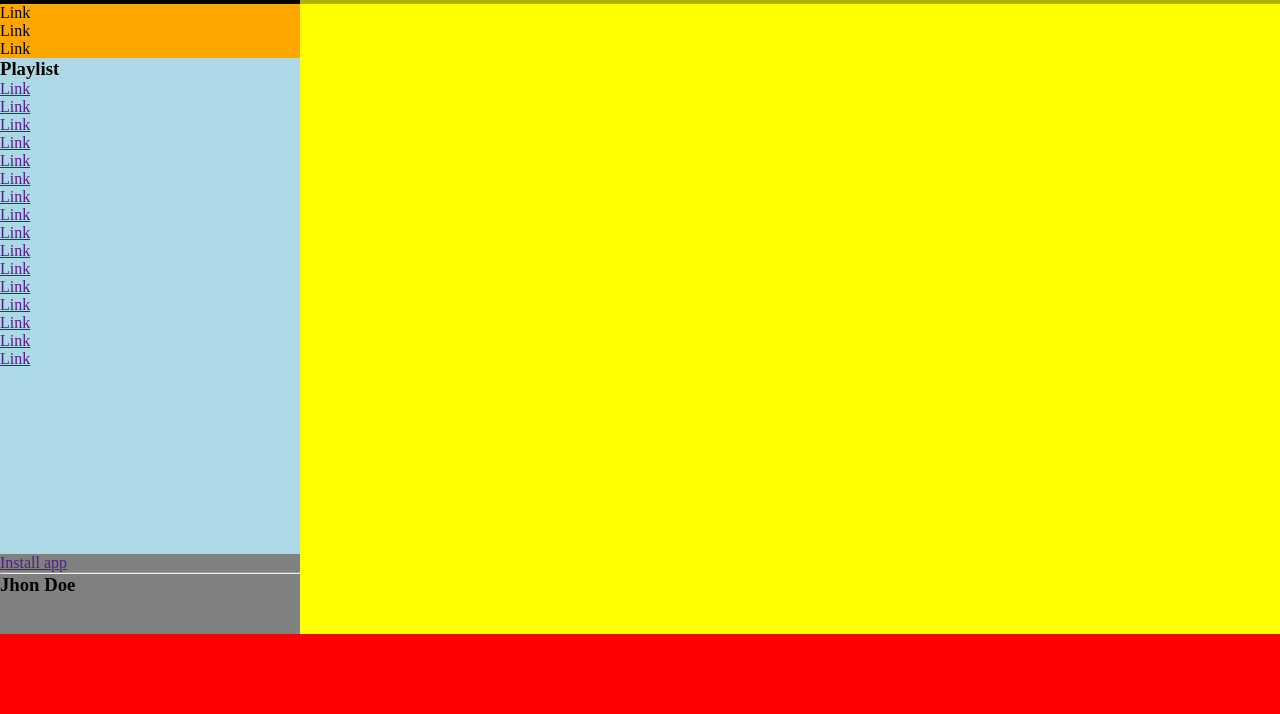
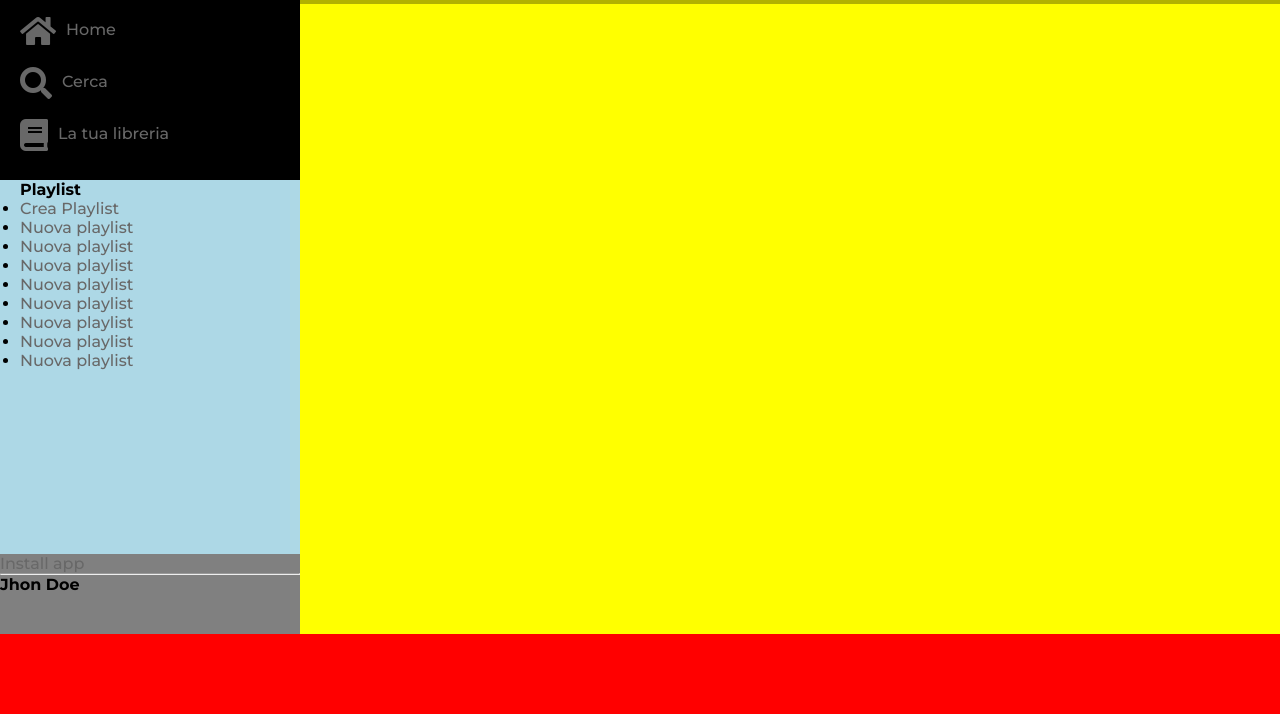
Before and after one commit to 83CarloG/html-css-spotifyweb, a plain HTML site: page index.html in a window 1280 px wide. Shown: the part 86-800 px from the top of the page. Drawn offline with Linux system fonts and the light colour scheme.

Commit message:
lg+aside+man-nav

```diff
--- a/css/style.css
+++ b/css/style.css
@@ -2,36 +2,72 @@
   box-sizing: border-box;
   margin: 0;
   padding: 0;
+  font-size: 16px;
+  font-family: 'Montserrat', sans-serif;
 }
+/* Mix */
 .page-wrapper {
   height: 100vh;
 }
+a {
+  text-decoration: none;
+  color: #686868;
+}
+/* /Mix */
+/* Main */
 .main {
   height: calc(100% - 80px);
   display: flex;
+  font-weight: 500;
 }
+/* Aside */
 .aside {
   display: flex;
   flex-direction: column;
   width: 300px;
   height: 100%;
-  background-color: green;
+  background-color: black;
 }
+/* Logo */
 .logo {
   display: flex;
   height: 90px;
   background-color: black;
   flex-shrink: 0;
-  padding-left: 30px;
+  padding-left: 20px;
   align-items: center;
 }
 .logo__img {
   width: 65%;
 }
+/* /Logo */
+/* Main-nav */
 .main-nav {
-  background-color: orange;
+  padding-bottom: 20px;
+  background-color: black;
 }
+.main-nav__item {
+  padding: 5px 0px 5px 20px;
+}
+.main-nav__item:hover {
+  border-left: 3px solid #adff2f;
+  color: white;
+}
+.main-nav__link {
+  line-height: 42px;
+}
+.main-nav__link:hover {
+  color: white;
+}
+.main-nav__fas {
+  margin-right: 10px;
+  font-size: 2em;
+  vertical-align: middle;
+}
+/* /Main-nav */
+/* Secondary-nav */
 .secondary-nav {
+  padding-left: 20px;
   height: 100%;
   background-color: lightblue;
   overflow: hidden;
@@ -40,12 +76,17 @@
   height: calc(100% - 22px);
   overflow-y: auto;
 }
+/* /Secondary-nav */
+/* Aside-bottom */
 .aside-bottom {
   margin-top: auto;
   height: 80px;
   background-color: grey;
   flex-shrink: 0;
 }
+/* /Aside-bottom */
+/* /Aside */
+/* Main-content */
 .main-content {
   height: 100%;
   width: calc(100% - 300px);
@@ -64,7 +105,12 @@
   background-color: rgba(0, 0, 0, 0.3);
   z-index: 1;
 }
+/* Main-content */
+/* /Main */
+
+/* Footer */
 .footer {
   height: 80px;
   background-color: red;
 }
+/* /Footer */
--- a/index.html
+++ b/index.html
@@ -4,45 +4,51 @@
     <meta charset="utf-8">
     <meta name="viewport" content="width=device-width, initial-scale=1.0">
     <title>spotify</title>
+    <link href="https://fonts.googleapis.com/css2?family=Montserrat:wght@200;300;400;500;600;700;800;900&display=swap" rel="stylesheet">
+    <link rel="stylesheet" href="https://cdnjs.cloudflare.com/ajax/libs/font-awesome/5.14.0/css/all.min.css">
     <link rel="stylesheet" href="css/style.css">
   </head>
   <body>
     <div class="page-wrapper">
+      <!-- Main -->
       <main class="main">
+        <!-- Aside -->
         <aside class="aside">
+          <!-- Logo -->
           <div class="logo">
             <div class="logo__img">
               <img src="img/logo.svg" alt="">
             </div>
           </div>
+          <!-- /Logo -->
+          <!-- Main-nav -->
           <nav class="main-nav">
             <ul>
-              <li <a href=""></a>Link</li>
-              <li <a href=""></a>Link</li>
-              <li <a href=""></a>Link</li>
+              <li class="main-nav__item">
+                <a class="main-nav__link" href="#"><i class="main-nav__fas fas fa-home"></i>Home</a>
+              </li>
+              <li class="main-nav__item">
+                <a class="main-nav__link" href="#"><i class="main-nav__fas fas fa-search"></i>Cerca</a>
+              </li>
+              <li class="main-nav__item">
+                <a class="main-nav__link" href="#"><i class="main-nav__fas fas fa-book"></i>La tua libreria</a>
+              </li>
             </ul>
           </nav>
+          <!-- /Main-nav -->
+          <!-- /Secondary-nav -->
           <nav class="secondary-nav">
-            <div class="h33">
-            </div>
-            <h3>Playlist</h3>
-            <ul class="play-list">
-              <li class=""><a href="">Link</a></li>
-              <li class=""><a href="">Link</a></li>
-              <li class=""><a href="">Link</a></li>
-              <li class=""><a href="">Link</a></li>
-              <li class=""><a href="">Link</a></li>
-              <li class=""><a href="">Link</a></li>
-              <li class=""><a href="">Link</a></li>
-              <li class=""><a href="">Link</a></li>
-              <li class=""><a href="">Link</a></li>
-              <li class=""><a href="">Link</a></li>
-              <li class=""><a href="">Link</a></li>
-              <li class=""><a href="">Link</a></li>
-              <li class=""><a href="">Link</a></li>
-              <li class=""><a href="">Link</a></li>
-              <li class=""><a href="">Link</a></li>
-              <li class=""><a href="">Link</a></li>
+            <h3 class="secondary-nav__title">Playlist</h3>
+            <ul class="secondary-nav__list">
+              <li class="secondary-nav__item "><a class="secondary-nav__link" href="#">Crea Playlist</a></li>
+              <li class="secondary-nav__item "><a class="secondary-nav__link" href="#">Nuova playlist</a></li>
+              <li class="secondary-nav__item "><a class="secondary-nav__link" href="#">Nuova playlist</a></li>
+              <li class="secondary-nav__item "><a class="secondary-nav__link" href="#">Nuova playlist</a></li>
+              <li class="secondary-nav__item "><a class="secondary-nav__link" href="#">Nuova playlist</a></li>
+              <li class="secondary-nav__item "><a class="secondary-nav__link" href="#">Nuova playlist</a></li>
+              <li class="secondary-nav__item "><a class="secondary-nav__link" href="#">Nuova playlist</a></li>
+              <li class="secondary-nav__item "><a class="secondary-nav__link" href="#">Nuova playlist</a></li>
+              <li class="secondary-nav__item "><a class="secondary-nav__link" href="#">Nuova playlist</a></li>
             </ul>
           </nav>
           <div class="aside-bottom">
@@ -51,12 +57,14 @@
             <h3>Jhon Doe</h3>
           </div>
         </aside>
+        <!-- /Aside -->
         <section class="main-content">
             <div class="upgrade">
               Upgrade
             </div>
         </section>
       </main>
+      <!-- /Main -->
       <footer class="footer">
 
       </footer>
```
Also changed, not shown: img/download.svg.
